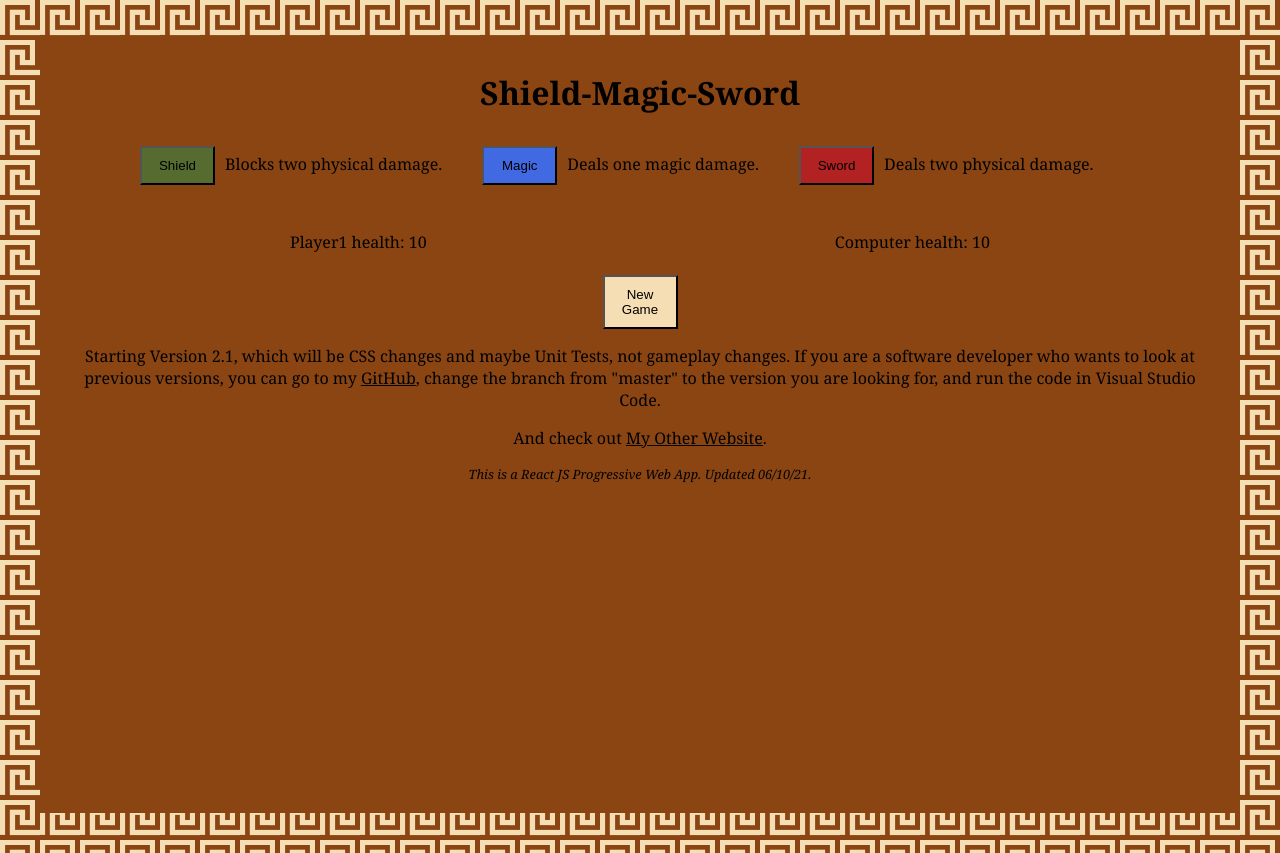
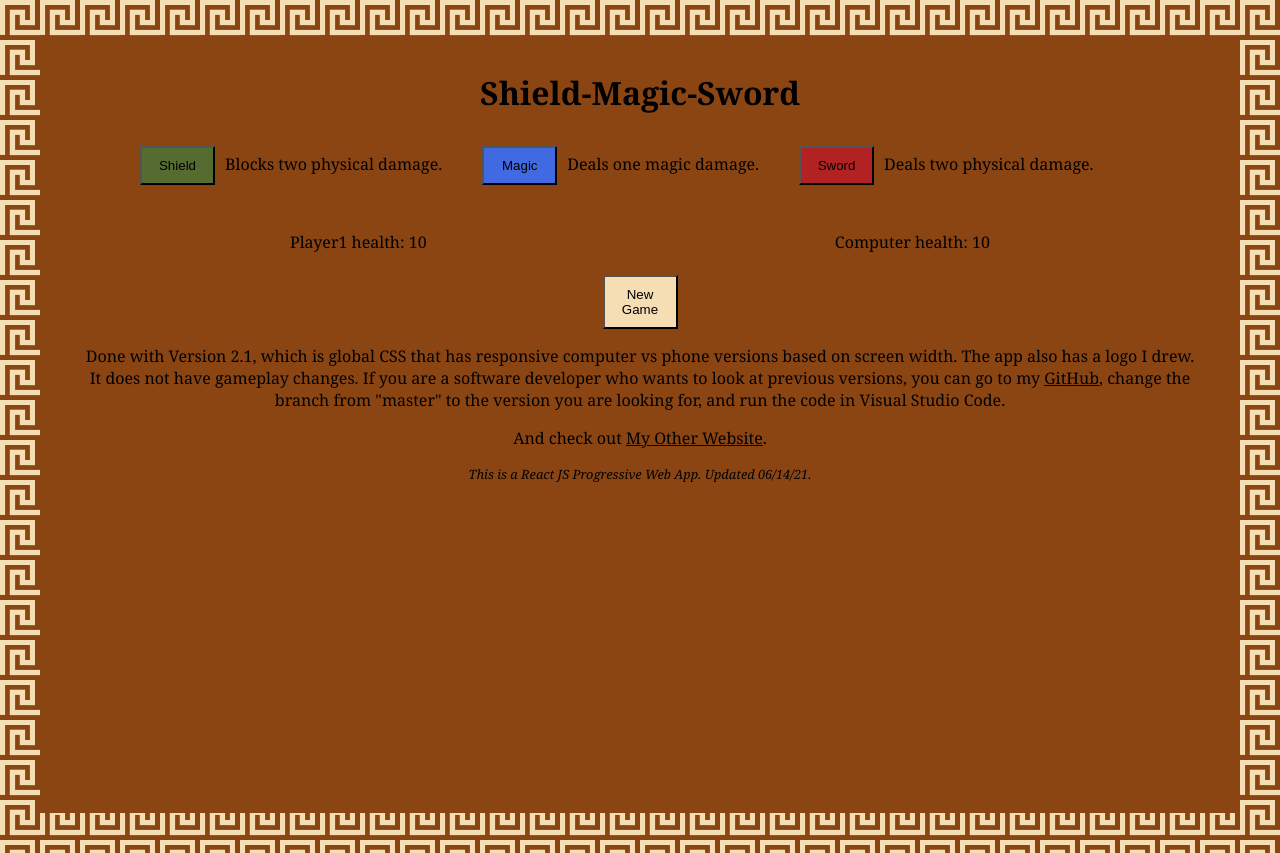
Before and after one commit to L1ndseyHerman/New_Shield_Magic_Sword, a React (Create React App) app: page / in a window 1280 px wide. Built offline with nearby package versions, Linux system fonts and the light colour scheme.

Commit message:
Done with Version 2.1

```diff
--- a/src/App.js
+++ b/src/App.js
@@ -240,14 +240,15 @@ function App()
           <button onClick={() => {setIsNotNewGame(false);
             setUserChoice("First Turn"); setDisabledButton([false, false, false]);}}>New Game</button>
         </div>
-        <p id="thePar">Starting Version 2.1, which will be CSS changes and maybe Unit Tests,
-          not gameplay changes. If you are a software developer who wants to look at
+        <p id="thePar">Done with Version 2.1, which is global CSS that has responsive computer
+          vs phone versions based on screen width. The app also has a logo I drew. It does
+          not have gameplay changes. If you are a software developer who wants to look at
           previous versions, you can go to
           my <a href="https://github.com/L1ndseyHerman/New_Shield_Magic_Sword/">
           GitHub</a>, change the branch from &quot;master&quot; to the version you are looking for,
           and run the code in Visual Studio Code.</p>
         <p>And check out <a href="https://l1ndseyherman.github.io/">My Other Website</a>.</p>
-        <footer>This is a React JS Progressive Web App. Updated 06/10/21.</footer>
+        <footer>This is a React JS Progressive Web App. Updated 06/14/21.</footer>
       </div>
     </main>
   );
```
